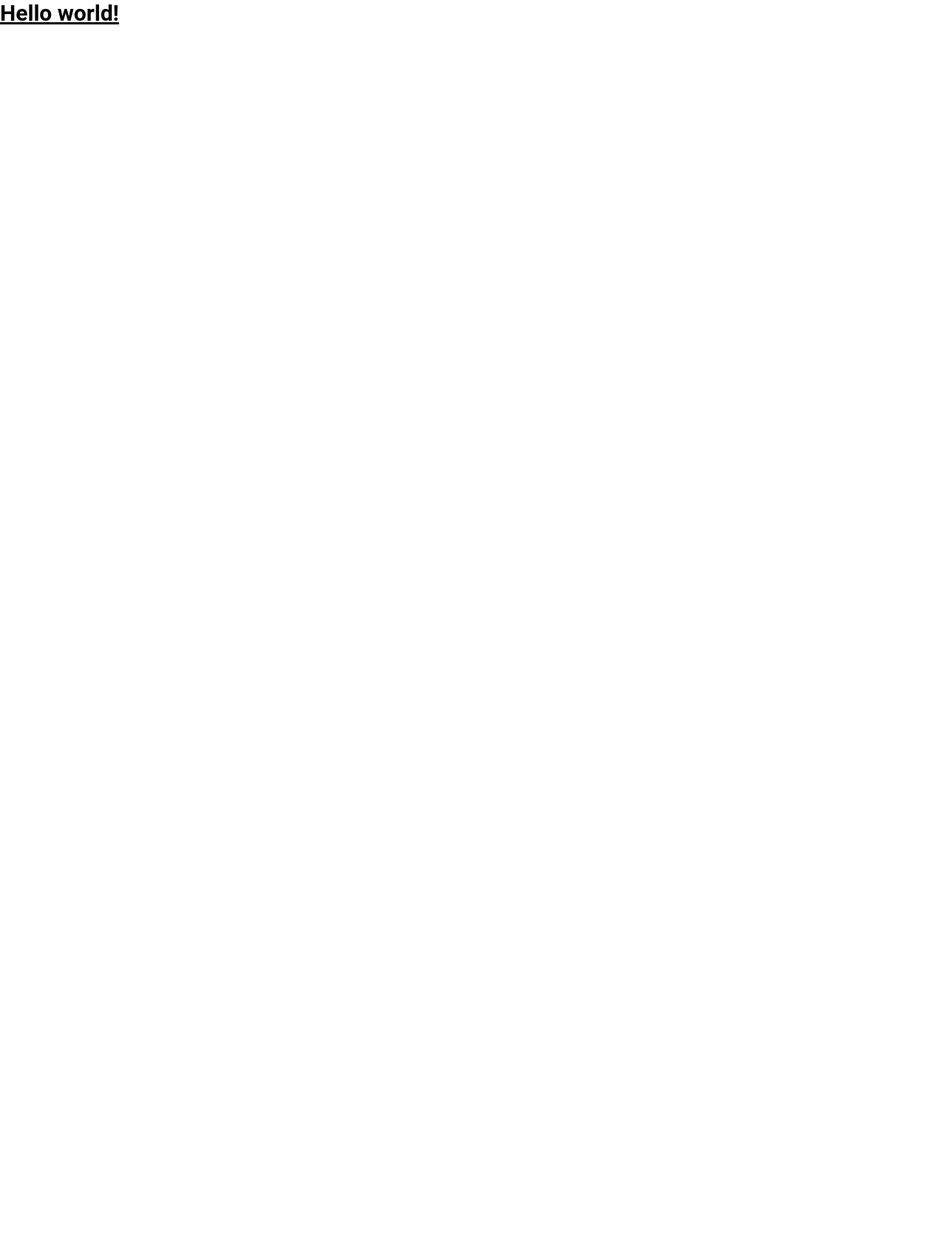
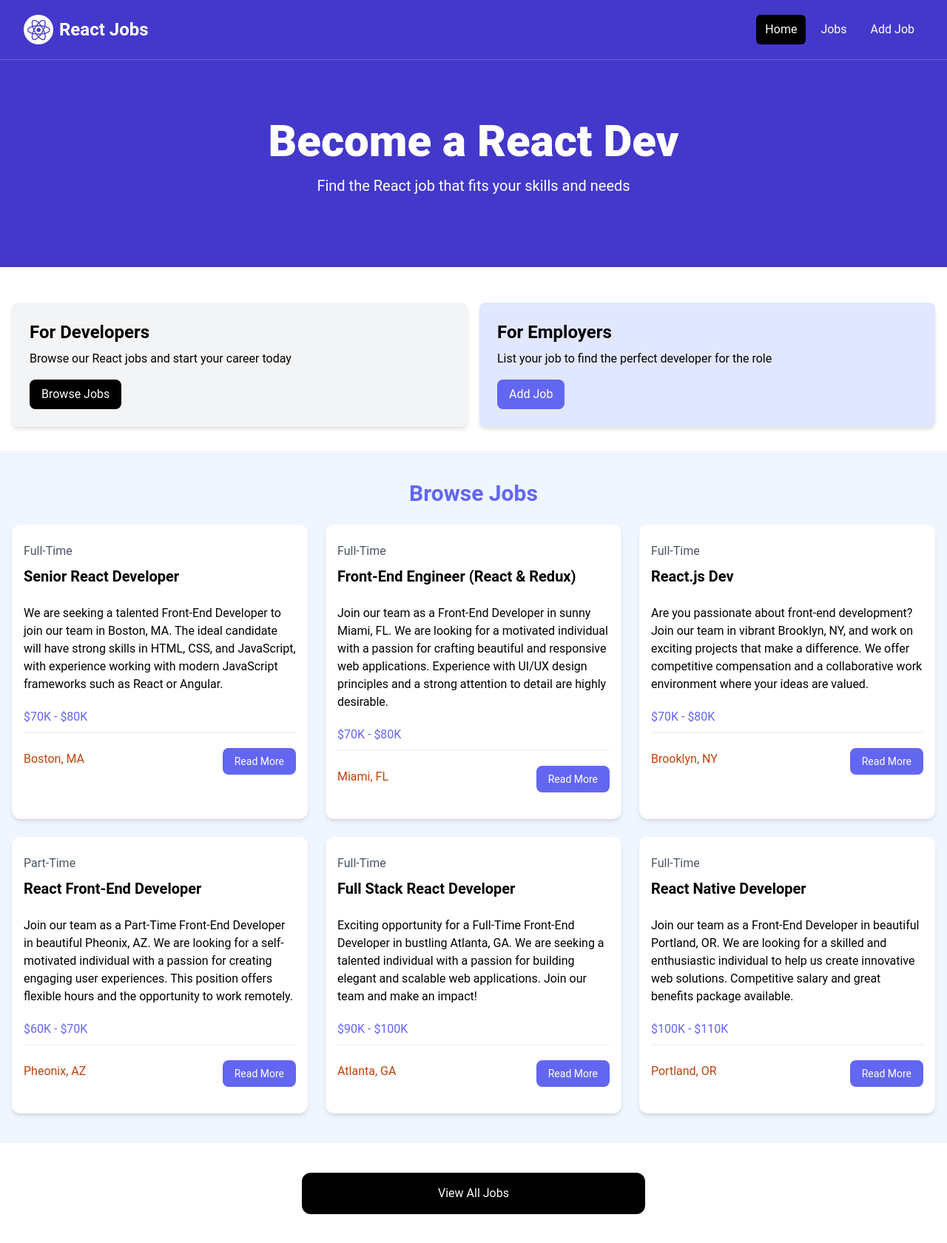
Before and after one commit to nevarwin/React-Project, a React (Vite) app in the folder react-job-site/: page / in a window 1280 px wide. Shown: the whole page at 74% size. Before the commit the page ends 800 px from the top, so only its background shows below. Built offline with nearby package versions, Linux system fonts and the light colour scheme.

Commit message:
imported separated components

```diff
--- a/react-job-site/src/App.tsx
+++ b/react-job-site/src/App.tsx
@@ -1,7 +1,31 @@
 import "./App.css";
+import Navbar from "./components/Navbar";
+import Hero from "./components/Hero";
+import HomeCards from "./components/HomeCards";
+import JobListings from "./components/JobListings";
 
 function App() {
-  return <h1 className="text-3xl font-bold underline">Hello world!</h1>;
+  return (
+    <>
+      <Navbar />
+      {/* <!-- Hero --> */}
+      <Hero />
+
+      {/* <!-- Developers and Employers --> */}
+      <HomeCards />
+      {/* <!-- Browse Jobs --> */}
+      <JobListings />
+
+      <section className="max-w-lg px-6 m-auto my-10">
+        <a
+          href="jobs.html"
+          className="block px-6 py-4 text-center text-white bg-black rounded-xl hover:bg-gray-700"
+        >
+          View All Jobs
+        </a>
+      </section>
+    </>
+  );
 }
 
 export default App;
```
